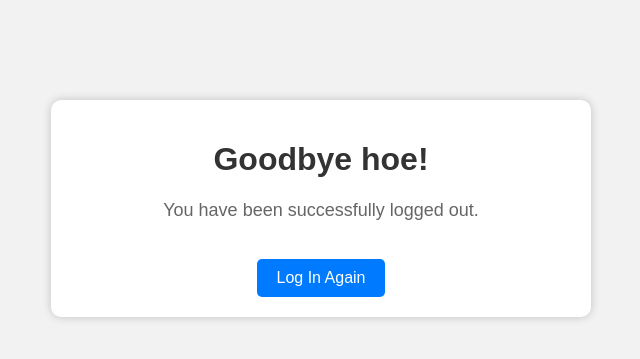
After one commit to awisniew207/django-deploy, a Django app: page /logout/ in a window 1280 px wide. The commit adds this page. Shown: the top 359 px of the page, without its empty margins (319-959 px from the left). Run offline with Django 4.2, Linux system fonts and the light colour scheme.

Commit message:
Signing/out works

```diff
--- a/LineUp/Barber/models.py
+++ b/LineUp/Barber/models.py
@@ -87,6 +87,7 @@ class User(AbstractUser):
     is_customer = models.BooleanField(default=False)
     is_barber = models.BooleanField(default=False)
     email = models.EmailField(unique=True)
+    profile_pic = models.ImageField(upload_to='images/', blank=True, null=True)
 
 class Customer(models.Model):
     user = models.OneToOneField(User, on_delete=models.CASCADE, primary_key=True)
--- a/LineUp/Barber/templates/Barber/index.html
+++ b/LineUp/Barber/templates/Barber/index.html
@@ -22,6 +22,10 @@
             <h1>Welcome to LineUp</h1>
             {% if user.is_authenticated %}
             <div class="user-info">Welcome, {{ user.username }}</div>
+            {% endif %}
+            <!-- Add this code to your existing HTML page -->
+            {% if user.is_authenticated %}
+            <a href="{% url 'custom_logout' %}" class="button">Logout</a>
             {% endif %}
         </header>
     <nav>
--- /dev/null
+++ b/LineUp/Barber/templates/Barber/logout.html
@@ -0,0 +1,51 @@
+<!DOCTYPE html>
+<html>
+<head>
+    <meta charset="UTF-8">
+    <meta name="viewport" content="width=device-width, initial-scale=1.0">
+    <title>Logout</title>
+    <style>
+        /* Add CSS for styling the logout page */
+        body {
+            background-color: #f2f2f2;
+            font-family: Arial, sans-serif;
+            text-align: center;
+        }
+        .container {
+            margin: 100px auto;
+            max-width: 500px;
+            padding: 20px;
+            background-color: #fff;
+            border-radius: 10px;
+            box-shadow: 0px 0px 10px rgba(0, 0, 0, 0.2);
+        }
+        h1 {
+            color: #333;
+        }
+        p {
+            color: #666;
+            font-size: 18px;
+        }
+        a {
+            display: inline-block;
+            margin-top: 20px;
+            padding: 10px 20px;
+            background-color: #007BFF;
+            color: #fff;
+            text-decoration: none;
+            border-radius: 5px;
+            transition: background-color 0.3s;
+        }
+        a:hover {
+            background-color: #0056b3;
+        }
+    </style>
+</head>
+<body>
+    <div class="container">
+        <h1>Goodbye hoe!</h1>
+        <p>You have been successfully logged out.</p>
+        <a href="{% url 'login' %}">Log In Again</a>
+    </div>
+</body>
+</html>
--- a/LineUp/Barber/views.py
+++ b/LineUp/Barber/views.py
@@ -8,7 +8,7 @@ from django.db.models import Q
 from django.views.generic.edit import CreateView
 from .forms import *
 from django.contrib.auth import login
-from django.contrib.auth.views import LoginView
+from django.contrib.auth.views import LoginView, LogoutView
 from django.urls import reverse_lazy
 
 class CustomerSignUpView(CreateView):
@@ -27,6 +27,10 @@ class CustomerLoginView(LoginView):
     template_name = 'Barber/customerLogin.html'  # Specify your login template
     success_url = reverse_lazy('index')  # Set the success URL after login
 
+class CustomerLogoutView(LogoutView):
+    template_name = 'Barber/logout.html'
+    next_page = reverse_lazy('custom_logout')
+
 
 def index_view(request):
     # Your view logic here
--- a/LineUp/LineUp/settings.py
+++ b/LineUp/LineUp/settings.py
@@ -126,3 +126,5 @@ DEFAULT_AUTO_FIELD = 'django.db.models.BigAutoField'
 AUTH_USER_MODEL = 'Barber.User'
 
 LOGIN_REDIRECT_URL = '/index/'
+
+LOGOUT_REDIRECT_URL= 'custom_logout'
--- a/LineUp/LineUp/urls.py
+++ b/LineUp/LineUp/urls.py
@@ -23,5 +23,6 @@ urlpatterns = [
     path('admin/', admin.site.urls),
     path('signup/customer', views.CustomerSignUpView.as_view(), name='signup'),
     path('login/customer', views.CustomerLoginView.as_view(), name='login'),
+    path('logout/', views.CustomerLogoutView.as_view(), name='custom_logout'),
     path('index/', views.index_view, name='index'),
 ]
```
Also changed, not shown: LineUp/Barber/migrations/0003_user_profile_pic.py (added), db.sqlite3.
